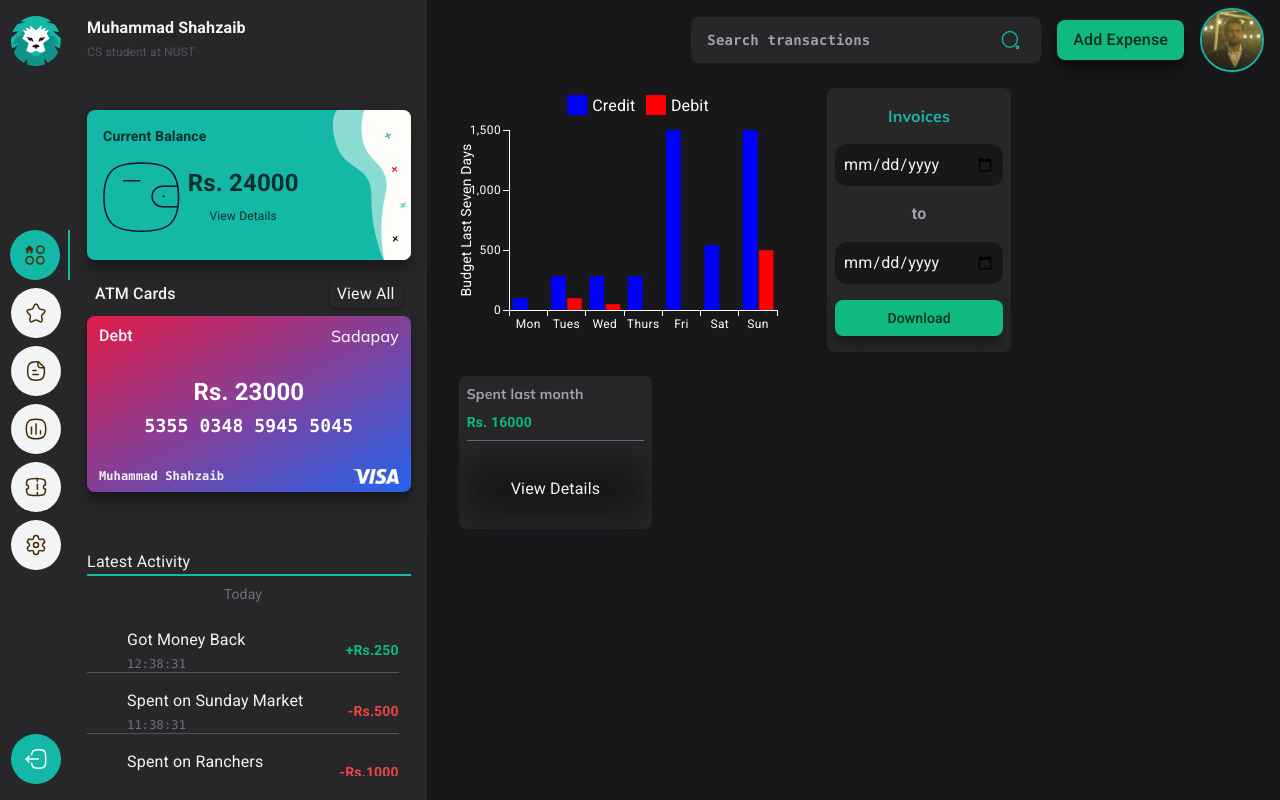
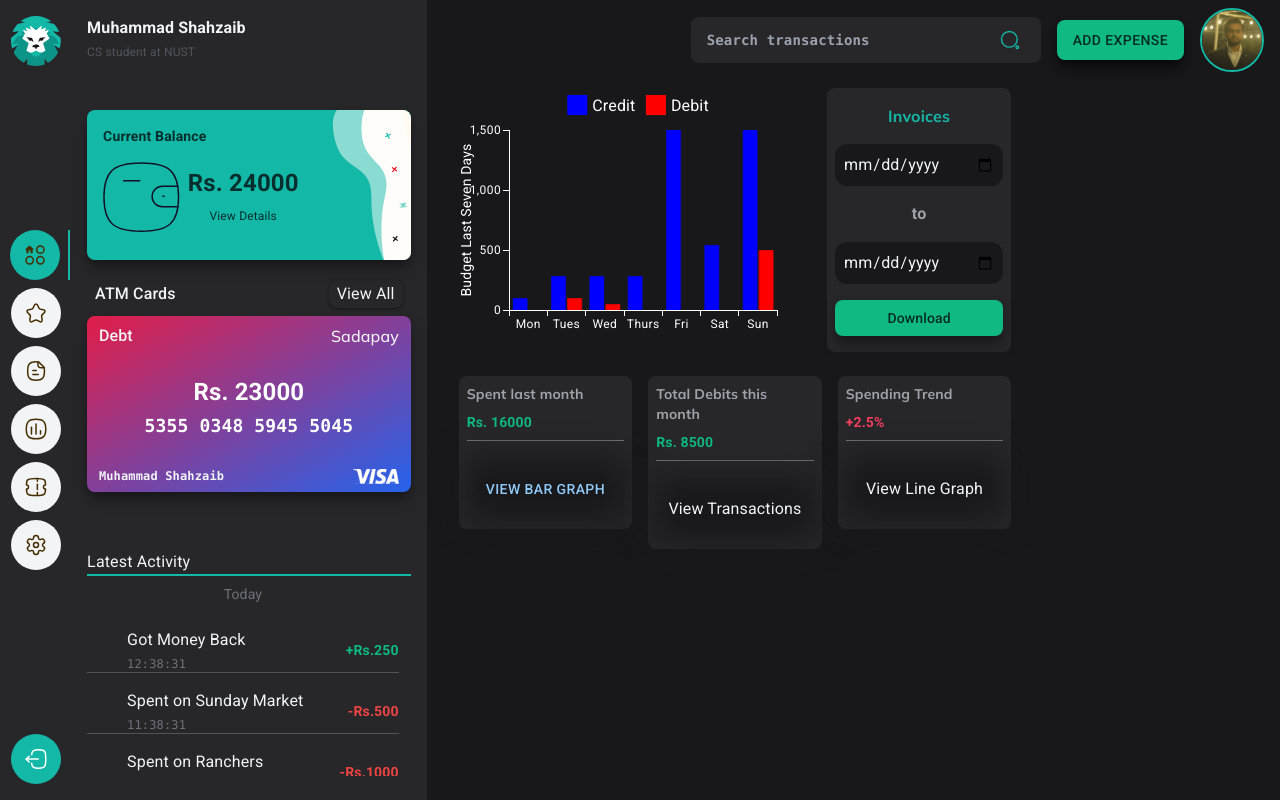
Before and after one commit to Muhammad-Shah-zaib/expense-tracker-frontend, a React (Vite) app: page /home in a window 1280 px wide. Built offline with nearby package versions, Linux system fonts and the light colour scheme; a web font is replaced by a local one.

Commit message:
added bar graph for spendLastMonth component and minor changes accordingly

```diff
--- a/package.json
+++ b/package.json
@@ -12,6 +12,7 @@
   "dependencies": {
     "@emotion/react": "^11.13.3",
     "@emotion/styled": "^11.13.0",
+    "@mui/icons-material": "^6.1.1",
     "@mui/material": "^6.1.1",
     "@mui/x-charts": "^7.18.0",
     "framer-motion": "^11.5.6",
--- a/src/components/Header/Header.tsx
+++ b/src/components/Header/Header.tsx
@@ -2,6 +2,7 @@ import searchIcon from "../../assets/search.svg";
 import { useRef } from "react";
 import { motion } from "framer-motion";
 import MeImg from "../../../public/me-welcome-seecs.jpeg";
+import Button from "@mui/material/Button";
 
 const Header = () => {
   const searchInputRef = useRef<HTMLInputElement>(null);
@@ -36,11 +37,13 @@ const Header = () => {
 
         {/* Add expense button */}
         <motion.div whileTap={{ scale: 0.9 }} whileHover={{ scale: 1.05 }}>
-          <button
+          <Button
+            variant={"contained"}
+            color={"success"}
             className={`font-medium bg-tertiary text-tertiary-950 px-4 py-2 rounded-lg hover:bg-tertiary-600 transition-all duration-200 shadow-lg shadow-primary-950`}
           >
             Add Expense
-          </button>
+          </Button>
         </motion.div>
         {/* Image of the user */}
         <div
--- a/src/components/charts/Charts.tsx
+++ b/src/components/charts/Charts.tsx
@@ -1,6 +1,8 @@
 import CurrentWeekBarChart from "./CurrentWeekBarChart.tsx";
-import CurrentMonthBarChart from "./CurrentMonthBarChart.tsx";
+import LastMonthBarChart from "./last-month-bar-chart/LastMonthBarChart.tsx";
 import DownloadTransactions from "./DownloadTransactions.tsx";
+import TotalDebitsThisMonth from "./TotalDebitsThisMonth.tsx";
+import SpendingTrend from "./SpendingTrend.tsx";
 
 const Charts = () => {
   return (
@@ -16,9 +18,16 @@ const Charts = () => {
       </div>
 
       {/*other charts*/}
-      <div className={`flex gap-4 w-[50%]`}>
-        <CurrentMonthBarChart />
-        <div className={`w-full`}></div>
+      <div className={`flex gap-4 w-[70%]`}>
+        <div className={`w-full`}>
+          <LastMonthBarChart />
+        </div>
+        <div className={`w-full`}>
+          <TotalDebitsThisMonth />
+        </div>
+        <div className={`w-full`}>
+          <SpendingTrend />
+        </div>
       </div>
     </div>
   );
--- /dev/null
+++ b/src/components/charts/SpendingTrend.tsx
@@ -0,0 +1,37 @@
+import { useRef } from "react";
+import { motion } from "framer-motion";
+
+const SpendingTrend = () => {
+  const btnRef = useRef<HTMLButtonElement>(null);
+  const SPENDING_TREND = 2.5;
+
+  const ClickBtn = (ref: React.RefObject<HTMLButtonElement>) => {
+    if (ref.current) ref.current.focus();
+  };
+  return (
+    <div className={`flex flex-col p-2 gap-4 w-full bg-primary rounded-lg`}>
+      <div className={`flex flex-col gap-2 border-b border-primary-500 pb-2`}>
+        <span className={`text-sm font-bold font-mulish text-primary-400`}>
+          Spending Trend
+        </span>
+        <span className={`font-playpen font-bold text-rose-500 text-sm`}>
+          +{SPENDING_TREND}%
+        </span>
+      </div>
+      <div
+        className={`relative w-full h-full flex items-center justify-center  overflow-none py-8`}
+      >
+        <div className={`absolute w-full h-full blur-lg bg-primary-900`}></div>
+        <motion.div
+          onClick={() => ClickBtn(btnRef)}
+          whileHover={{ scale: 1.1 }}
+          whileTap={{ scale: 0.9 }}
+          className={`z-20 w-full h-full text-center cursor-pointer bg-transparent absolute inset-0`}
+        >
+          <button className={`w-full h-full`}>View Line Graph</button>
+        </motion.div>
+      </div>
+    </div>
+  );
+};
+export default SpendingTrend;
--- /dev/null
+++ b/src/components/charts/TotalDebitsThisMonth.tsx
@@ -0,0 +1,38 @@
+import { motion } from "framer-motion";
+import { useRef } from "react";
+
+const TotalDebitsThisMonth = () => {
+  const btnRef = useRef<HTMLButtonElement>(null);
+  const DEBITS_THIS_MONTH = 8500;
+
+  const ClickBtn = (ref: React.RefObject<HTMLButtonElement>) => {
+    if (ref.current) ref.current.focus();
+  };
+  return (
+    <div className={`flex flex-col p-2 gap-4 w-full bg-primary rounded-lg`}>
+      <div className={`flex flex-col gap-2 border-b border-primary-500 pb-2`}>
+        <span className={`text-sm font-bold font-mulish text-primary-400`}>
+          Total Debits this month
+        </span>
+        <span className={`font-playpen font-bold text-tertiary text-sm`}>
+          Rs. {DEBITS_THIS_MONTH}
+        </span>
+      </div>
+      <div
+        className={`relative w-full h-full flex items-center justify-center  overflow-none py-8`}
+      >
+        <div className={`absolute w-full h-full blur-lg bg-primary-900`}></div>
+        <motion.div
+          onClick={() => ClickBtn(btnRef)}
+          whileHover={{ scale: 1.1 }}
+          whileTap={{ scale: 0.9 }}
+          className={`z-20 w-full h-full text-center cursor-pointer bg-transparent absolute inset-0`}
+        >
+          <button className={`w-full h-full`}>View Transactions</button>
+        </motion.div>
+      </div>
+    </div>
+  );
+};
+
+export default TotalDebitsThisMonth;
--- /dev/null
+++ b/src/components/charts/last-month-bar-chart/DialogBarChart.tsx
@@ -0,0 +1,55 @@
+import { Dialog, DialogContent, DialogTitle, IconButton } from "@mui/material";
+import CloseIcon from "@mui/icons-material/Close";
+import { axisClasses, BarChart } from "@mui/x-charts";
+
+interface IDialogBarChartPropts {
+  open: boolean;
+  handleClose: () => void;
+}
+const DialogBarChart: React.FC<IDialogBarChartPropts> = ({
+  open,
+  handleClose,
+}) => {
+  return (
+    <Dialog maxWidth={"sm"} fullWidth={true} open={open} onClose={handleClose}>
+      <DialogTitle sx={{ m: 0, p: 2 }}>Spent Last Month</DialogTitle>
+      <IconButton
+        aria-label="close"
+        onClick={handleClose}
+        sx={(theme) => ({
+          position: "absolute",
+          right: 8,
+          top: 8,
+          color: theme.palette.grey[500],
+        })}
+      >
+        <CloseIcon />
+      </IconButton>
+      <DialogContent>
+        <div className={`w-full h-full flex justify-center`}>
+          <BarChart
+            width={400}
+            height={400}
+            xAxis={[
+              {
+                scaleType: "band",
+                data: ["Week 1", "Week 2", "Week 3", "Week 4"],
+              },
+            ]}
+            yAxis={[{ label: "Credits" }]}
+            sx={[
+              {
+                [`.${axisClasses.left} .${axisClasses.label}`]: {
+                  transform: "translate(-25px, 0)",
+                },
+              },
+            ]}
+            series={[{ data: [5000, 6200, 2000, 1200], label: "Credits" }]}
+          />
+        </div>
+      </DialogContent>
+    </Dialog>
+  );
+};
+
+export default DialogBarChart;
--- a/src/components/charts/CurrentMonthBarChart.tsx
+++ b/src/components/charts/last-month-bar-chart/LastMonthBarChart.tsx
@@ -1,7 +1,19 @@
 import { motion } from "framer-motion";
-import { useRef } from "react";
+import { useRef, useState } from "react";
+import DialogBarChart from "./DialogBarChart.tsx";
+import { Button } from "@mui/material";
 
-const CurrentYearBarChart = () => {
+const LastMonthBarChart = () => {
+  const [dialogOpen, setDialogOpen] = useState<boolean>(false);
+
+  const handleDialogOpen = () => {
+    setDialogOpen(true);
+  };
+
+  const handleDialogClose = () => {
+    setDialogOpen(false);
+  };
+
   const btnRef = useRef<HTMLButtonElement>(null);
   const ClickBtn = (btnRef: React.RefObject<HTMLButtonElement>) => {
     const btnElement = btnRef.current;
@@ -9,7 +21,7 @@ const CurrentYearBarChart = () => {
     else console.log("Btn element not found");
   };
 
-  const TOTAL_SPENDINGS_LAST_MONTH: number = 16000;
+  const TOTAL_SPENDING_LAST_MONTH: number = 16000;
   return (
     <div className={`flex flex-col p-2 gap-4 w-full bg-primary rounded-lg`}>
       <div className={`flex flex-col gap-2 border-b border-primary-500 pb-2`}>
@@ -17,7 +29,7 @@ const CurrentYearBarChart = () => {
           Spent last month
         </span>
         <span className={`font-playpen font-bold text-tertiary text-sm`}>
-          Rs. {TOTAL_SPENDINGS_LAST_MONTH}
+          Rs. {TOTAL_SPENDING_LAST_MONTH}
         </span>
       </div>
       <div
@@ -28,13 +40,16 @@ const CurrentYearBarChart = () => {
           onClick={() => ClickBtn(btnRef)}
           whileHover={{ scale: 1.1 }}
           whileTap={{ scale: 0.9 }}
-          className={`z-20 w-full h-full text-center cursor-pointer bg-transparent absolute inset-0`}
+          className={`z-20 w-full h-full flex items-center justify-center text-center cursor-pointer bg-transparent absolute inset-0`}
         >
-          <button className={`w-full h-full`}>View Details</button>
+          <Button ref={btnRef} variant={"text"} onClick={handleDialogOpen}>
+            View Bar Graph
+          </Button>
         </motion.div>
+        <DialogBarChart open={dialogOpen} handleClose={handleDialogClose} />
       </div>
     </div>
   );
 };
 
-export default CurrentYearBarChart;
+export default LastMonthBarChart;
```
Also changed, not shown: 1 other file (tests, documents, lock files or other folders).
